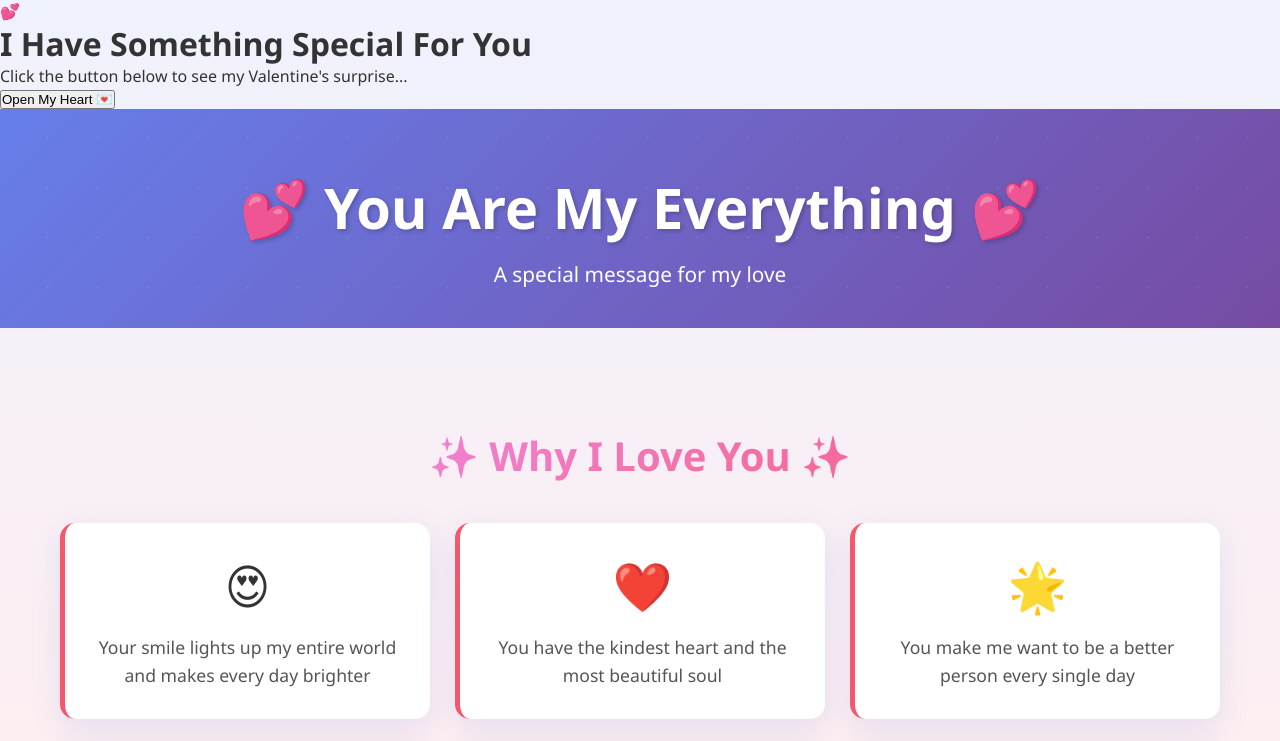
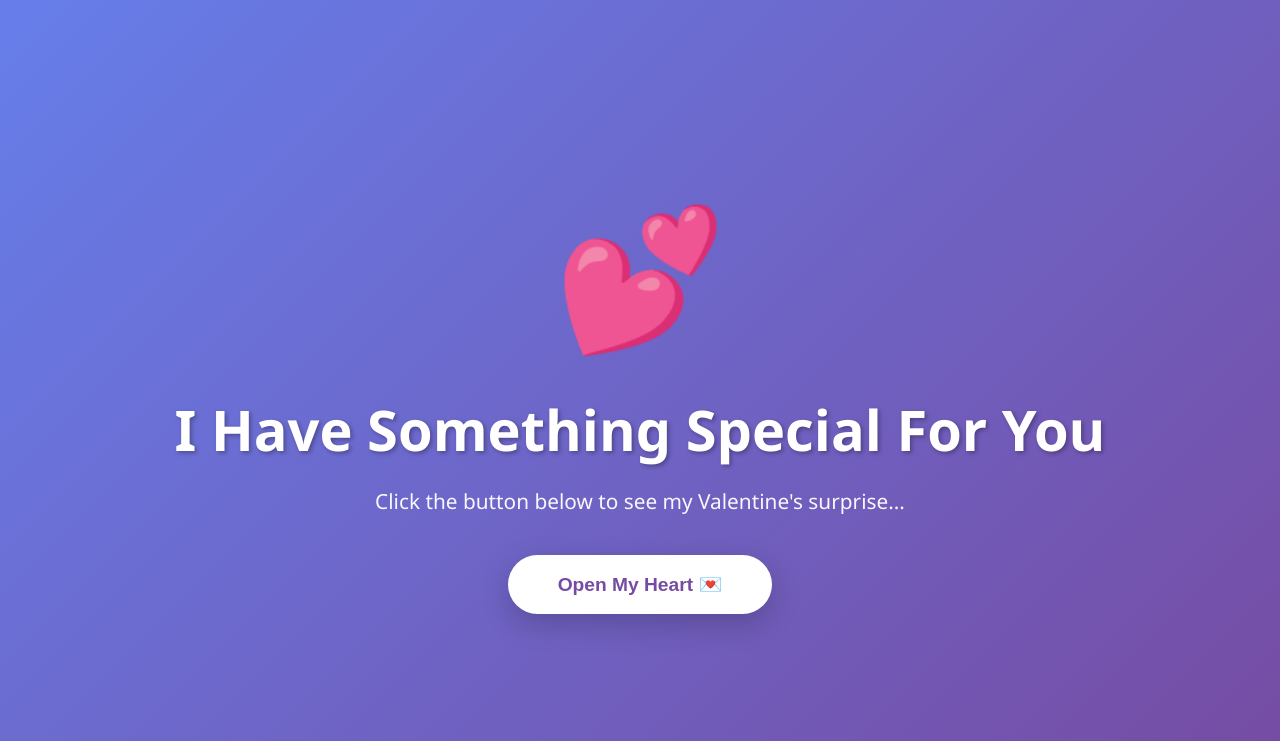
Before and after one commit to shabitmj-design/Happy-Valentines, a plain HTML site: page index.html in a window 1280 px wide. Shown: the top 741 px of the page. Drawn offline with Linux system fonts and the light colour scheme.

Commit message:
Update styles.css

```diff
--- a/styles.css
+++ b/styles.css
@@ -394,3 +394,143 @@ footer {
     background: #f5576c;
     pointer-events: none;
 }
+/* ... (keep all existing CSS) ... */
+
+/* Landing Page Styles */
+.landing-page {
+    position: fixed;
+    top: 0;
+    left: 0;
+    width: 100%;
+    height: 100%;
+    background: var(--primary-gradient);
+    display: flex;
+    align-items: center;
+    justify-content: center;
+    z-index: 10000;
+    transition: all 0.8s ease;
+}
+
+.landing-page.hidden {
+    display: none;
+}
+
+.landing-content {
+    text-align: center;
+    color: white;
+    animation: slideInUp 0.8s ease;
+}
+
+.landing-heart {
+    font-size: 8rem;
+    margin-bottom: 30px;
+    animation: heartBeat 1.2s ease-in-out infinite;
+}
+
+@keyframes heartBeat {
+    0%, 100% {
+        transform: scale(1);
+    }
+    25% {
+        transform: scale(1.1);
+    }
+    50% {
+        transform: scale(1.2);
+    }
+    75% {
+        transform: scale(1.1);
+    }
+}
+
+.landing-title {
+    font-size: 3.5rem;
+    font-weight: bold;
+    margin-bottom: 20px;
+    text-shadow: 2px 2px 4px rgba(0, 0, 0, 0.3);
+}
+
+.landing-text {
+    font-size: 1.3rem;
+    margin-bottom: 40px;
+    opacity: 0.95;
+}
+
+.reveal-button {
+    padding: 18px 50px;
+    font-size: 1.2rem;
+    font-weight: bold;
+    background: white;
+    color: #764ba2;
+    border: none;
+    border-radius: 50px;
+    cursor: pointer;
+    transition: all 0.3s ease;
+    box-shadow: 0 10px 30px rgba(0, 0, 0, 0.2);
+    position: relative;
+    overflow: hidden;
+}
+
+.reveal-button:hover {
+    transform: translateY(-3px);
+    box-shadow: 0 15px 40px rgba(0, 0, 0, 0.3);
+}
+
+.reveal-button:active {
+    transform: translateY(-1px);
+}
+
+.reveal-button span {
+    position: relative;
+    z-index: 1;
+}
+
+.reveal-button::before {
+    content: '';
+    position: absolute;
+    top: 0;
+    left: -100%;
+    width: 100%;
+    height: 100%;
+    background: linear-gradient(90deg, transparent, rgba(255, 255, 255, 0.3), transparent);
+    transition: left 0.5s ease;
+}
+
+.reveal-button:hover::before {
+    left: 100%;
+}
+
+@keyframes slideInUp {
+    from {
+        opacity: 0;
+        transform: translateY(30px);
+    }
+    to {
+        opacity: 1;
+        transform: translateY(0);
+    }
+}
+
+/* Main Page */
+.main-page {
+    transition: all 0.8s ease;
+}
+
+.main-page.hidden {
+    display: none;
+}
+
+/* Fade in animation for main page */
+.main-page.show {
+    animation: fadeIn 0.8s ease;
+}
+
+@keyframes fadeIn {
+    from {
+        opacity: 0;
+    }
+    to {
+        opacity: 1;
+    }
+}
+
+/* Keep all existing styles below... */
```
